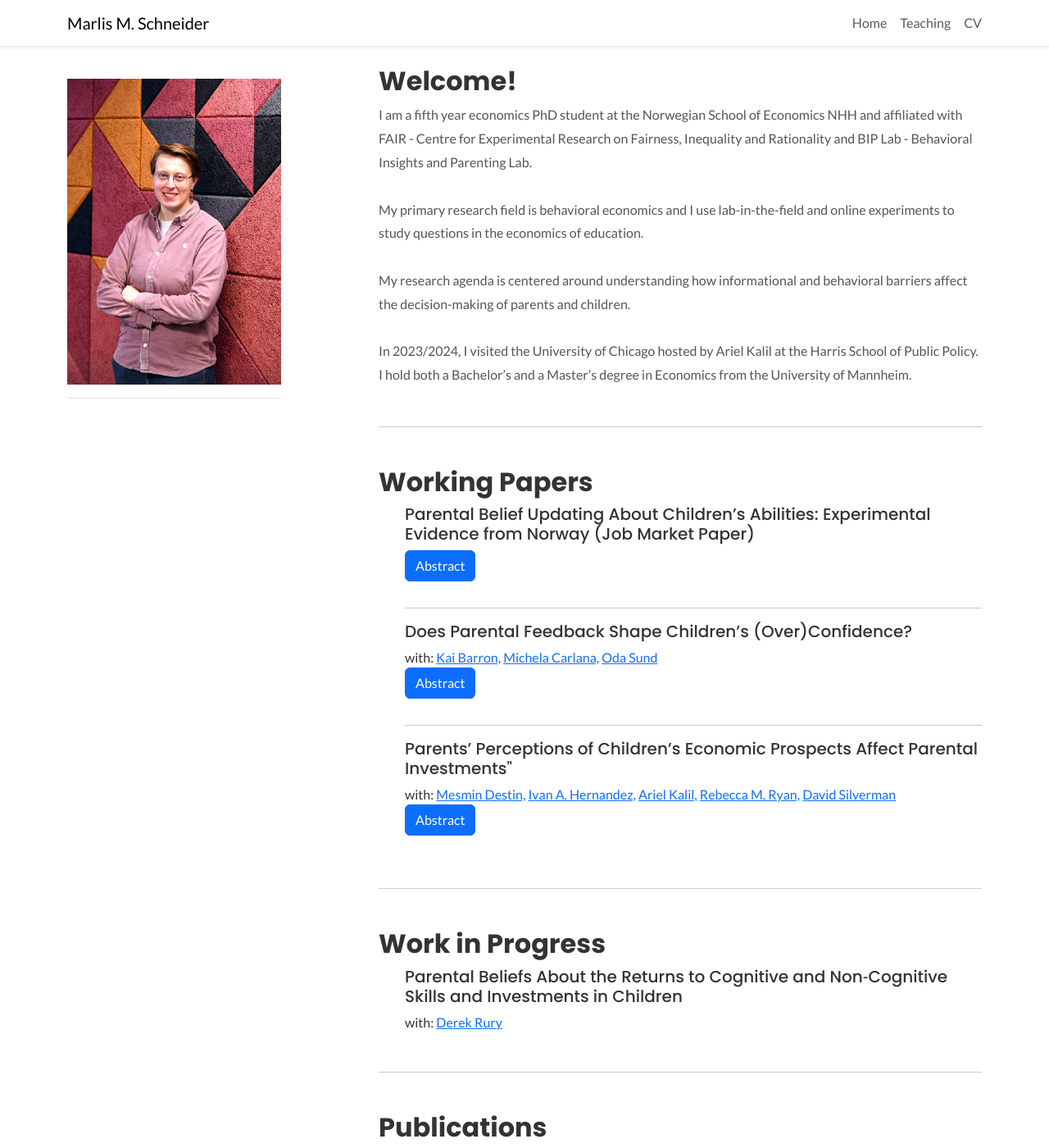
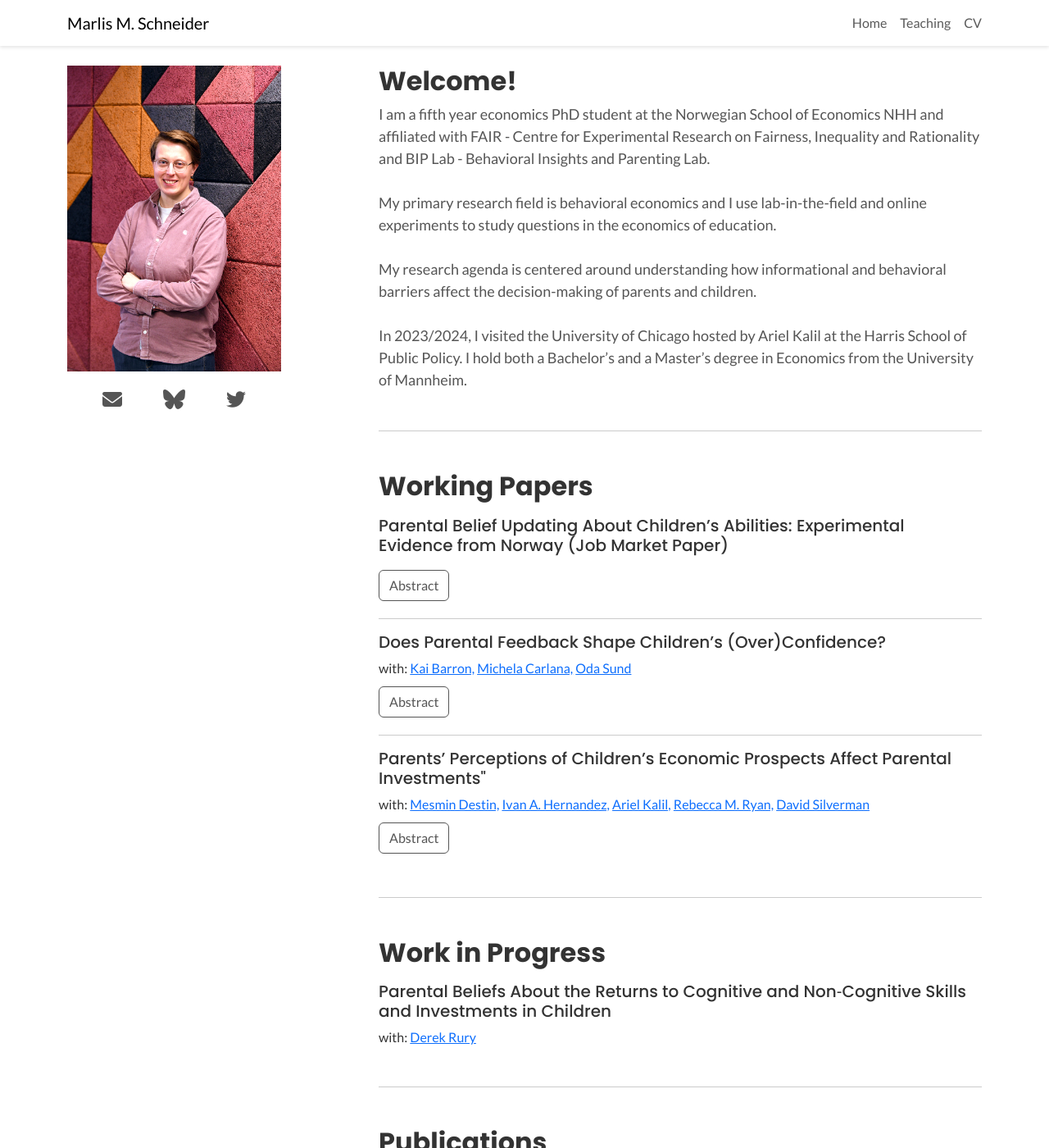
Before and after one commit to marlismschneider/marlismschneider.github.io, a Jekyll site: the page built from index.html, in a window 1280 px wide and 1400 px high. Shown: the whole window at 82% size. Built offline with Jekyll 4.4.1, drawn with Linux system fonts in a browser that asks for light colours; nearby versions of some CDN libraries.

Commit message:
Updating page structure and styling

```diff
--- a/_data/homeData.yml
+++ b/_data/homeData.yml
@@ -69,3 +69,4 @@ publications-list:
       - name: David Silverman
         link: https://dmsilverman.com/
 publications-tagline: "I have a publication in the Journal of Economic Perspectives (2024) and a working paper under review at the Journal of Human Resources (2024)."
+publications-link: https://www.aeaweb.org/articles?id=10.1257/jep.2024.0010
--- a/_scss/main.scss
+++ b/_scss/main.scss
@@ -14,9 +14,48 @@ nav.navbar {
 
 ul{
     list-style: none;
+    padding-left: 0;
 }
 
 p{
     color: #555555;
-    line-height: 1.8;
 }
+
+.abstract-button{
+    margin-top: 10px;
+    margin-bottom: 5px;
+    background-color: transparent;
+    border: 1px solid #555555;
+    color: #555555;
+}
+
+
+.right-section{
+    .content-container{
+        .content-description{
+            font-size: 18px;
+        }
+    }
+}
+
+.social-media-container{
+    display: flex;
+    text-align: center;
+    justify-content: center;
+
+    .social-item{
+        margin-left: 25px;
+        margin-right: 25px;
+        .social-link{
+            text-decoration: none;
+            color: #555555;
+            font-size: 24px;
+            transition: color 0.3s;
+
+            &:hover{
+                color: #000000;
+            }
+        }
+
+    }
+}
--- a/index.html
+++ b/index.html
@@ -6,29 +6,32 @@ description:
 <div class="container pt-4 pb-4">
     <div class="row">
         <div class="sidebar col-md-3 col-12">
-            <header class="d-flex flex-wrap justify-content-center py-3 mb-4 border-bottom">
-                <img class="img-circle img-fluid center-block" src="{{ site.data.siteSetting.side-image }}" alt="Logo">
+            <div class="profile-container">
+                <img src="{{ site.data.siteSetting.profile-image }}" alt="Profile Image" class="profile-image img-fluid"/>
+            </div>
 
-                <h1>{{ site.data.siteSetting.title }}</h1>
-
-                {% if site.email %}
-                <p class="addr"><i class="fa-regular fa-envelope"></i>&nbsp;{{ site.email }}</p>
-                {% endif %}
-                <p>{{ site.description | default: site.github.project_tagline }}</p>
-            </header>
+            <div class="social-media-container container mt-3 mb-3">
+                {% for social in site.data.siteSetting.footer-social-media %}
+                <div class="social-item">
+                    <a href="{{ social.link }}" class="social-link" target="_blank">
+                        <span class="{{ social.icon }} social-icon"></span>
+                    </a>
+                </div>
+                {% endfor %}
+            </div>
         </div>
 
         <div class="right-section col-md-8 offset-md-1 col-12">
             <div class="content-container">
                 <div class="about-section">
                     <h2 class="content-header poppins-bold">{{ site.data.homeData.header-title }}</h2>
-                    <p>{{ site.data.homeData.header-description | newline_to_br }}</p>
+                    <p class="content-description">{{ site.data.homeData.header-description | newline_to_br }}</p>
                 </div>
 
                 <hr class="mt-5 mb-5"/>
 
                 <div class="work-section">
-                    <h2 class="content-header poppins-bold">{{ site.data.homeData.work-header }}</h2>
+                    <h2 class="content-header poppins-bold mb-3">{{ site.data.homeData.work-header }}</h2>
                     <ul class="work-list">
                         {% for item in site.data.homeData.work-list %}
                         <li>
@@ -43,7 +46,7 @@ description:
                                     {% if forloop.first %}
                                     <span>with: </span>
                                     {% endif %}
-                                    <a href="{{ collaborator.link }}">{{ collaborator.name }}{% if forloop.last %} {% else %},{% endif %}</a>
+                                    <a target="_blank" href="{{ collaborator.link }}">{{ collaborator.name }}{% if forloop.last %} {% else %},{% endif %}</a>
                                     {% endif %}
                                     {% endfor %}
                                 </div>
@@ -51,9 +54,7 @@ description:
                             {% endif %}
 
                             {% if item.abstract %}
-                            <p class="d-inline-flex gap-1">
-                                <span class="btn btn-primary" type="button" data-bs-toggle="collapse" data-bs-target="#work{{ forloop.index }}" aria-expanded="false" aria-controls="work{{ forloop.index }}">Abstract</span>
-                            </p>
+                            <span class="btn btn-primary abstract-button" type="button" data-bs-toggle="collapse" data-bs-target="#work{{ forloop.index }}" aria-expanded="false" aria-controls="work{{ forloop.index }}">Abstract</span>
 
                             <div class="collapse" id="work{{ forloop.index }}">
                                 <div class="card card-body">
@@ -75,7 +76,7 @@ description:
                 <hr class="mt-5 mb-5"/>
 
                 <div class="work-progress">
-                    <h2 class="content-header poppins-bold">{{ site.data.homeData.work-progress-header }}</h2>
+                    <h2 class="content-header poppins-bold mb-3">{{ site.data.homeData.work-progress-header }}</h2>
                     <ul class="work-list">
                         {% for item in site.data.homeData.work-progress %}
                         <li>
@@ -98,9 +99,7 @@ description:
                             {% endif %}
 
                             {% if item.abstract %}
-                            <p class="d-inline-flex gap-1">
-                                <span class="btn btn-primary" type="button" data-bs-toggle="collapse" data-bs-target="#progress{{ forloop.index }}" aria-expanded="false" aria-controls="progress{{ forloop.index }}">Abstract</span>
-                            </p>
+                            <span class="btn btn-primary abstract-button" type="button" data-bs-toggle="collapse" data-bs-target="#progress{{ forloop.index }}" aria-expanded="false" aria-controls="progress{{ forloop.index }}">Abstract</span>
 
                             <div class="collapse" id="progress{{ forloop.index }}">
                                 <div class="card card-body">
@@ -122,7 +121,7 @@ description:
                 <hr class="mt-5 mb-5"/>
 
                 <div class="publications">
-                    <h2 class="content-header poppins-bold">{{ site.data.homeData.publications-header }}</h2>
+                    <h2 class="content-header poppins-bold mb-3">{{ site.data.homeData.publications-header }}</h2>
                     <ul class="work-list">
                         {% for item in site.data.homeData.publications-list %}
                         <li>
@@ -146,13 +145,14 @@ description:
                             <span class="d-block publications-tagline">{{ site.data.homeData.publications-tagline }}</span>
 
                             {% if item.abstract %}
-                            <p class="d-inline-flex gap-1">
-                                <span class="btn btn-primary" type="button" data-bs-toggle="collapse" data-bs-target="#publication{{ forloop.index }}" aria-expanded="false" aria-controls="publication{{ forloop.index }}">Abstract</span>
-                            </p>
 
+                            <span class="btn btn-primary abstract-button" type="button" data-bs-toggle="collapse" data-bs-target="#publication{{ forloop.index }}" aria-expanded="false" aria-controls="publication{{ forloop.index }}">Abstract</span>
+                                {% if site.data.homeData.publications-link %}
+                                <a href="{{ site.data.homeData.publications-link }}" target="_blank" class="btn btn-primary abstract-button ms-2">Link</a>
+                                {% endif %}
                             <div class="collapse" id="publication{{ forloop.index }}">
                                 <div class="card card-body">
-                                    <p>{{ item.abstract }}</p>
+                                    <p>{{ item.abstract }}</p> |
                                 </div>
                             </div>
                             {% endif %}
```
Also changed, not shown: _data/siteSetting.yml (+7 -20 lines).
